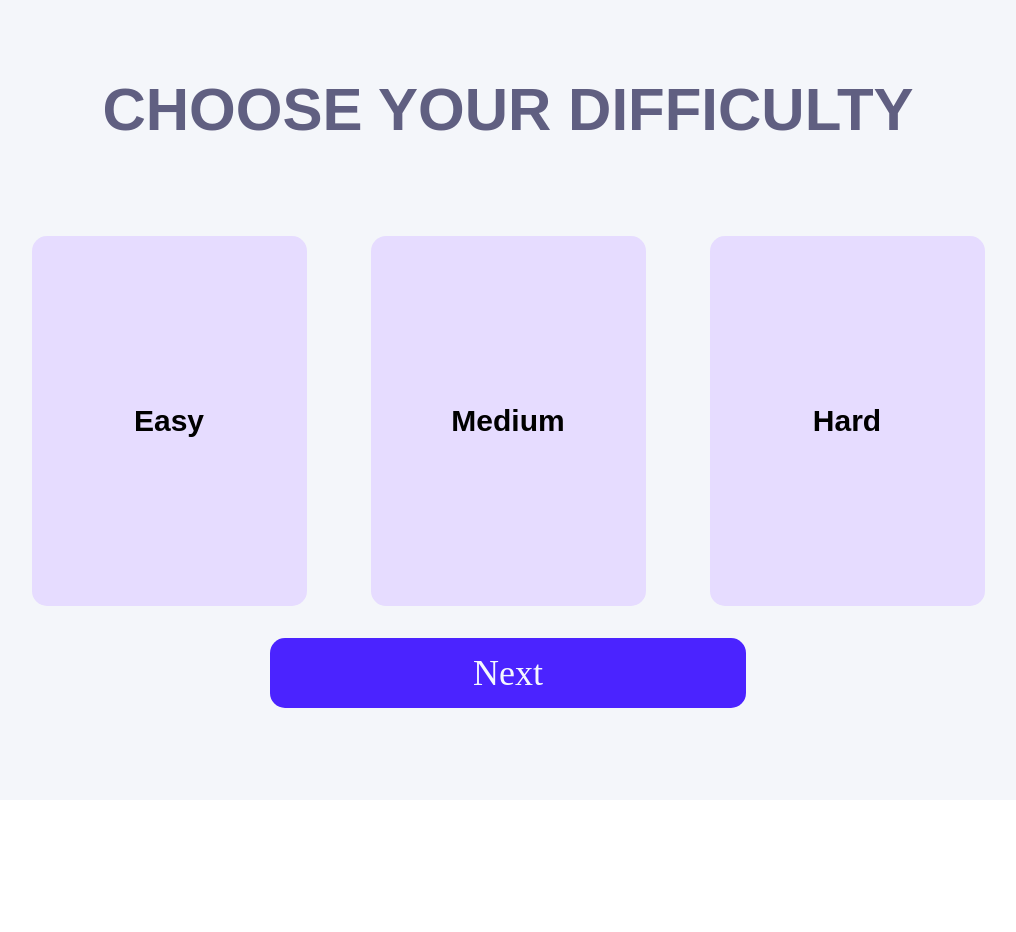
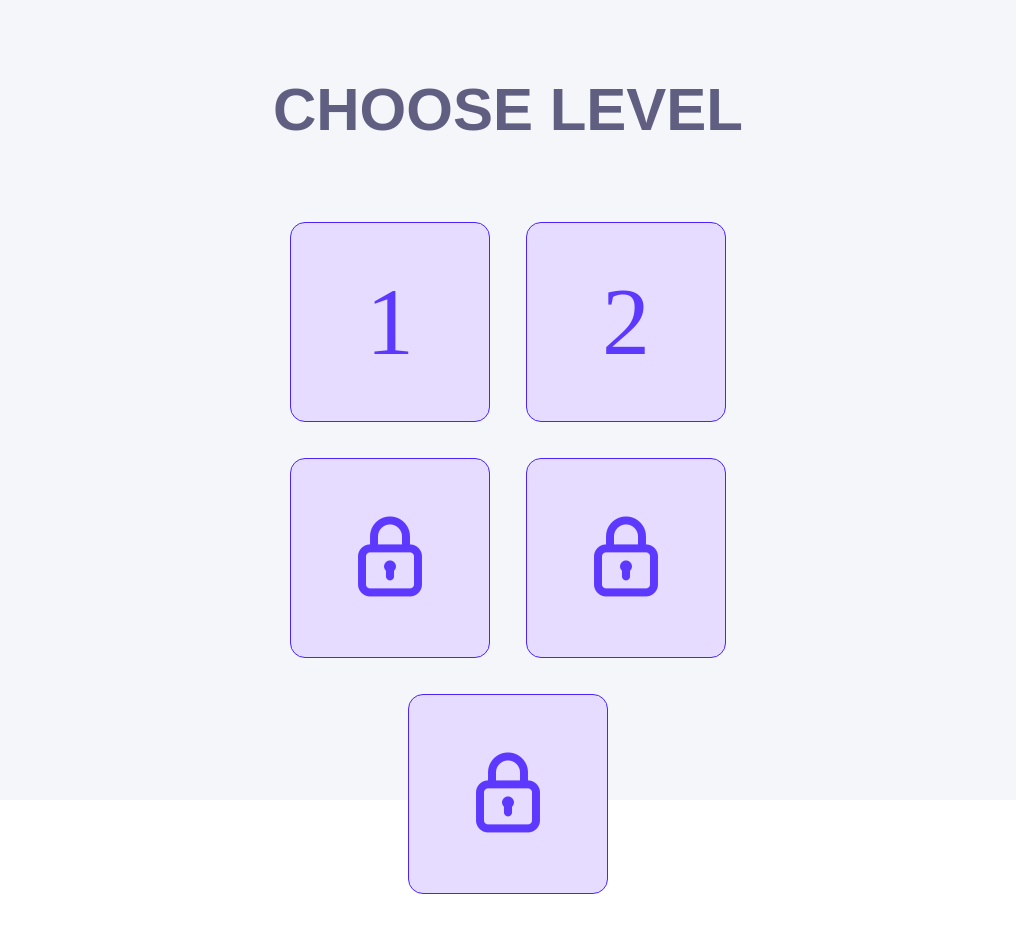
Before and after one commit to code-jas/wim-game-project, a Nuxt app: page /kian-test in a window 1280 px wide. Shown: the top 932 px of the page, without its empty margins (132-1148 px from the left). Before the commit the page ends 800 px from the top, so only its background shows below. Built offline with nearby package versions, Linux system fonts and the light colour scheme; a web font is replaced by a local one.

Commit message:
Added Level.vue

```diff
--- /dev/null
+++ b/components/Level.vue
@@ -0,0 +1,24 @@
+<template>
+<div class="bg-lt-dash w-screen h-screen">
+    <div class="py-20 max-w-screen-2xl mx-auto">
+        <div class="text-center font-black text-6xl text-[#605F81] mb-16">
+            <h1>CHOOSE LEVEL</h1>
+        </div>
+        <div class="flex flex-wrap justify-center px-[400px]">
+            <button v-for="i in 5" class="w-[200px] h-[200px] border border-blue-v rounded-[15px] font-franklin bg-[#e6dcff] text-blue-v-alt text-8xl m-[18px] hover:bg-blue-v-alt hover:text-white hover:border-lt-t-prim-alt hover:border-[3px]">
+                <p v-if="i < 3">{{ i }}</p>
+                <p v-else><i class="uil uil-padlock"></i> </p>
+            </button>
+        </div>
+
+    </div>
+</div>
+</template>
+
+<script>
+
+</script>
+
+<style>
+
+</style>
--- a/pages/kian-test.vue
+++ b/pages/kian-test.vue
@@ -1,6 +1,6 @@
 <template>
     <div>
-        <Difficulty />
+        <Level />
         <!-- <AddPlayer /> -->
     </div>
 </template>
```
